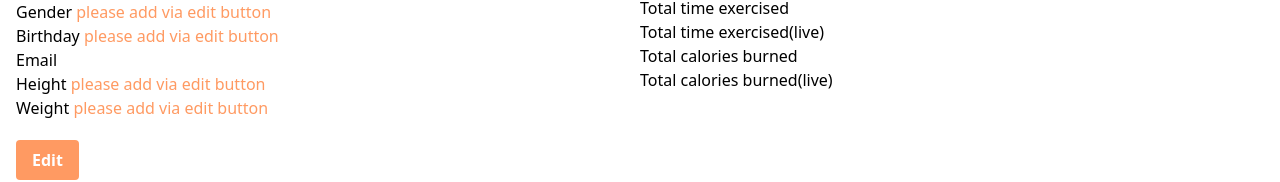
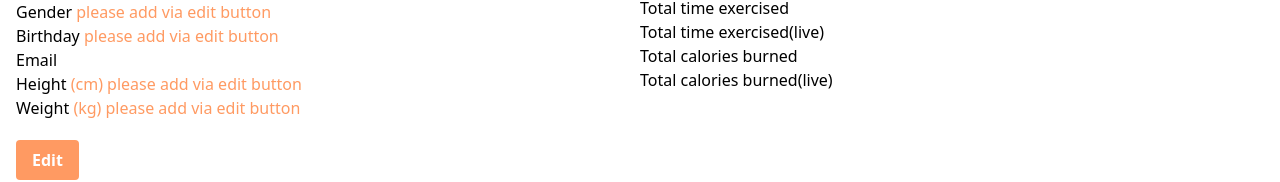
Before and after one commit to ymn-dev/benom-health-webapp-frontend, a React (Vite) app: page /profile in a window 1280 px wide. Shown: the part 446-628 px from the top of the page. Built offline with nearby package versions, Linux system fonts and the light colour scheme.

Commit message:
edited profile default text

```diff
--- a/src/Component/User/Profile.jsx
+++ b/src/Component/User/Profile.jsx
@@ -76,11 +76,11 @@ const Profile = () => {
             </p>
             <p>
               <span className="text-black">Height</span>
-              <span className="text-salmon"> {user.height ? user.height + " (cm)" : "please add via edit button"}</span>
+              <span className="text-salmon"> {user.height ? user.height + " (cm)" : "(cm) please add via edit button"}</span>
             </p>
             <p>
               <span className="text-black">Weight</span>
-              <span className="text-salmon"> {user.weight ? user.weight + " (kg)" : "please add via edit button"}</span>
+              <span className="text-salmon"> {user.weight ? user.weight + " (kg)" : "(kg) please add via edit button"}</span>
             </p>
           </div>
 
```
